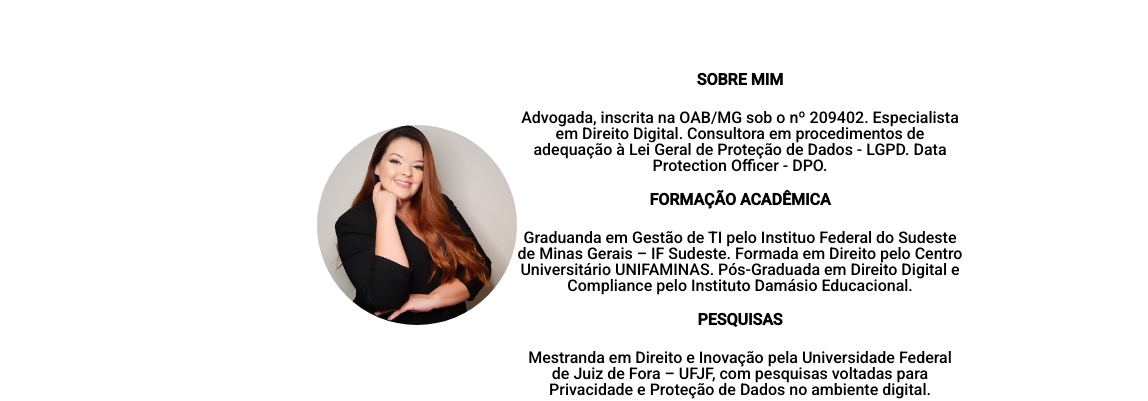
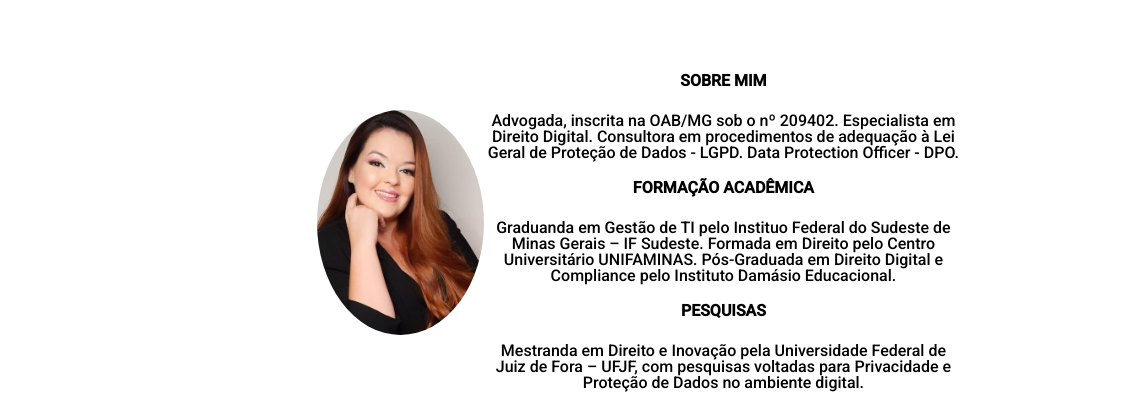
Before and after one commit to TarcisioCarvalho/correspondecia-juridica-v02, a plain HTML site: page index.html in a window 1280 px wide. Shown: the part 349-750 px from the top of the page, 0-1148 px from the left. Drawn offline with Linux system fonts and the light colour scheme.

Commit message:
mudando foto

```diff
--- a/assets/css/style.css
+++ b/assets/css/style.css
@@ -67,11 +67,17 @@ body{
     margin-top: 4%;
     margin-bottom: 5%;
 }
+.sobre-div-imagem{
+    width: 225px;
+    height: 225px;
+    border-radius: 50%;
+    background-image: url('/assets/img/pammarch6.jpeg');
+    background-repeat: no-repeat;
+    background-size: cover;
+    background-position: center;
+}
+.sobre-imagem{
 
-.sobre-imagem{
-    height: 200px;
-    width: 200px;
-    border-radius: 100px;
 }
 
 @media screen and (min-width:1000px){
--- a/index.html
+++ b/index.html
@@ -33,7 +33,7 @@
         <section class="sobre" id="sobre">
             <div class="sobre-div">
                 <div class="sobre-div-imagem">
-                    <img src="./assets/img/pammarch2.jpeg" alt="" class="sobre-imagem">
+
                 </div>
                 <div class="sobre-texto">
                 <h1 class="sobre-titulo caixa-alta fonte-titulo">Sobre Mim</h1>
```
Also changed, not shown: assets/img/pammarch3.jpeg (added), assets/img/pammarch4.jpeg (added), assets/img/pammarch5.jpeg (added), assets/img/pammarch6.jpeg (added).
